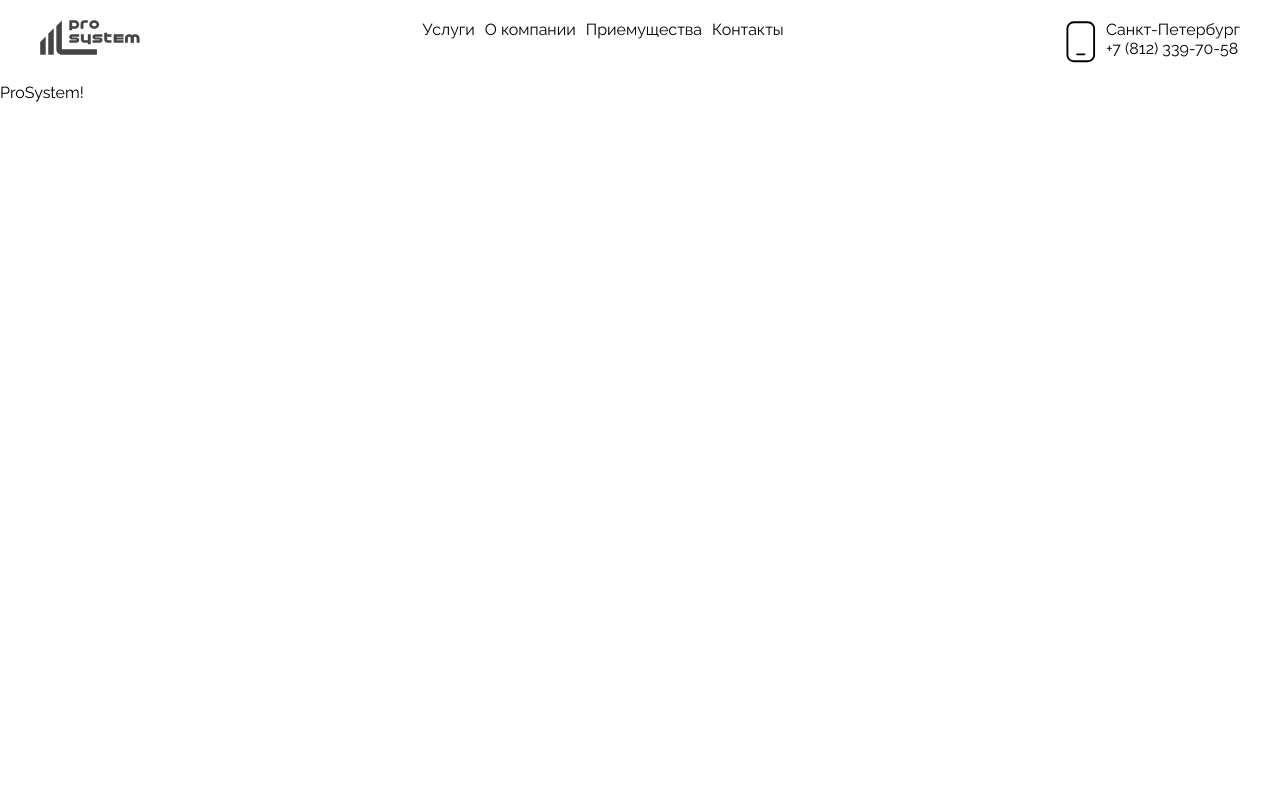
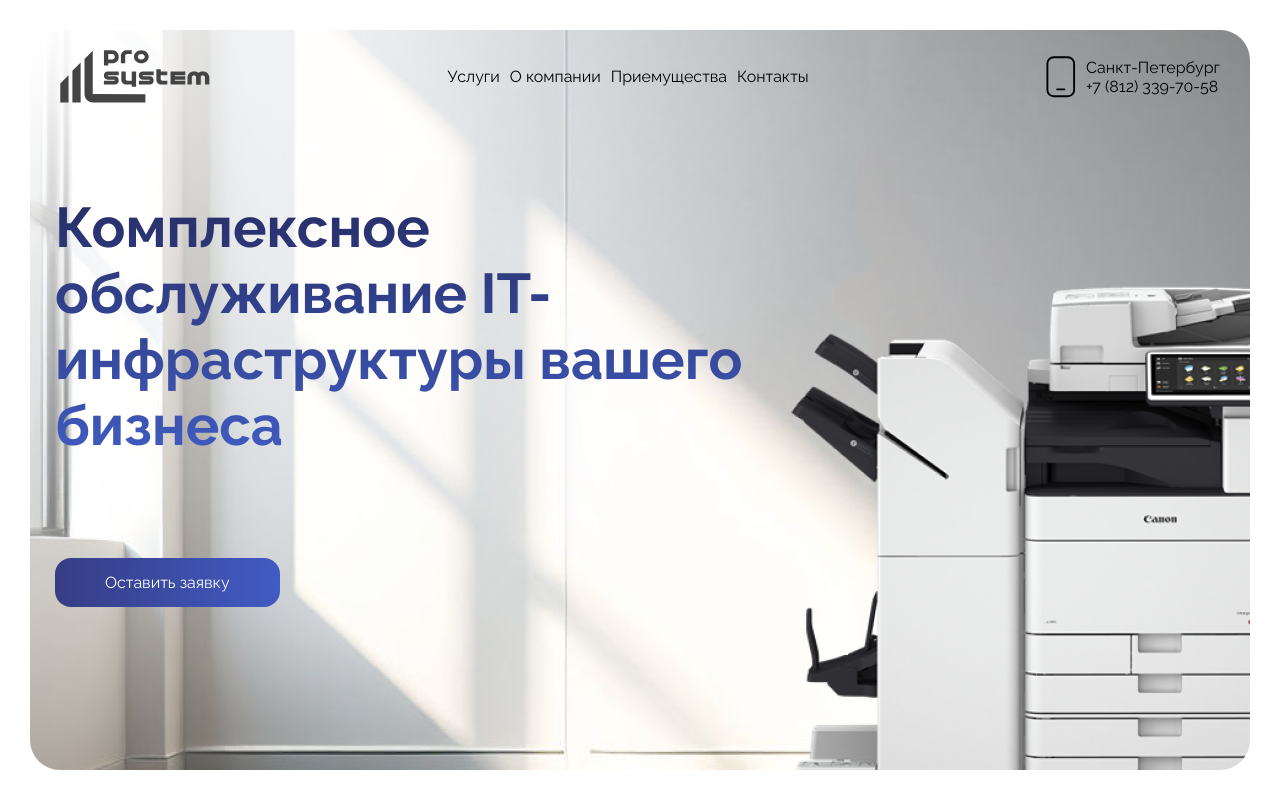
Before and after one commit to TraVv1S/pro-system-lp, a Next.js app: page / in a window 1280 px wide. Shown: the top 798 px of the page. Built offline with nearby package versions, Linux system fonts and the light colour scheme.

Commit message:
hero section

```diff
--- a/components/Header/Header.jsx
+++ b/components/Header/Header.jsx
@@ -7,7 +7,7 @@ const Header = () => {
         <header className={styles.block}>
             <div className={styles.wrapper}>
                 <div className={styles.logo}>
-                    <Image src="/images/logo_b.svg" width={100} height={80} alt="pro system logo" />
+                    <Image src="/images/logo_b.svg" width={150} height={50} alt="pro system logo" />
                 </div>
                 <nav className={styles.mainMenu}>
                     <ul>
--- a/components/Header/Header.module.scss
+++ b/components/Header/Header.module.scss
@@ -1,12 +1,20 @@
-// .block {
-
-// }
+.block {
+    position: absolute;
+    top: 30px;
+    left: 50%;
+    transform: translateX(-50%);
+    right: 0;
+    z-index: 20;
+    margin: 0 auto;
+    width: 100%;
+}
 
 .wrapper {
-    max-width: 1600px;
+    width: 100%;
     display: flex;
     justify-content: space-between;
-    padding: 20px 40px;
+    align-items: center;
+    padding: 20px 60px;
 }
 // .logo {
 
@@ -19,6 +27,7 @@
 
 .contactsWrapper {
     display: flex;
+    align-items: center;
     gap: 10px;
 }
 
--- a/components/Hero/Hero.jsx
+++ b/components/Hero/Hero.jsx
@@ -1,9 +1,18 @@
+import Image from 'next/image';
 import styles from './Hero.module.scss'
+import Header from '../Header/Header';
 
 const Hero = () => {
     return (
         <div className={styles.block}>
-            ProSystem!
+            <div className={styles.wrapper}>
+            <div className={styles.content}>
+                <h1 className={styles.heading}>Комплексное обслуживание IT-инфраструктуры вашего бизнеса</h1>
+                <button className={styles.button}>Оставить заявку</button>
+                </div>
+
+                {/* <Image className={styles.image} src="/images/hero.png" alt="Pro System office" quality={100} fill objectFit="cover"/> */}
+            </div>
         </div>
     )
 }
--- a/components/Hero/Hero.module.scss
+++ b/components/Hero/Hero.module.scss
@@ -1,4 +1,42 @@
 .block {
-    width: 100vw;
+    width: 100%;
     height: 100vh;
+    padding: 30px;
+
 }
+
+.wrapper {
+    position: relative;
+    width: 100%;
+    height: 100%;
+    border-radius: 30px;
+    overflow: hidden;
+    background: url('/images/hero.png') no-repeat;
+}
+
+.content {
+    padding: 25px;
+    height: 100%;
+    display: flex;
+    flex-direction: column;
+    justify-content: center;
+    gap: 100px;
+}
+
+.heading {
+    font-size: 56px;
+    width: 65%;
+    background: -webkit-linear-gradient(#272D65, #405CC1);
+    background-clip: text;
+    -webkit-background-clip: text;
+    -webkit-text-fill-color: transparent;
+}
+
+.button {
+    border: none;
+    border-radius: 16px;
+    background: linear-gradient(270.51deg, #415BC4 0.39%, #363D84 99.61%);
+    width: fit-content;
+    padding: 15px 50px;
+    color: #fff;
+}
```
Also changed, not shown: public/images/hero.png (added).
